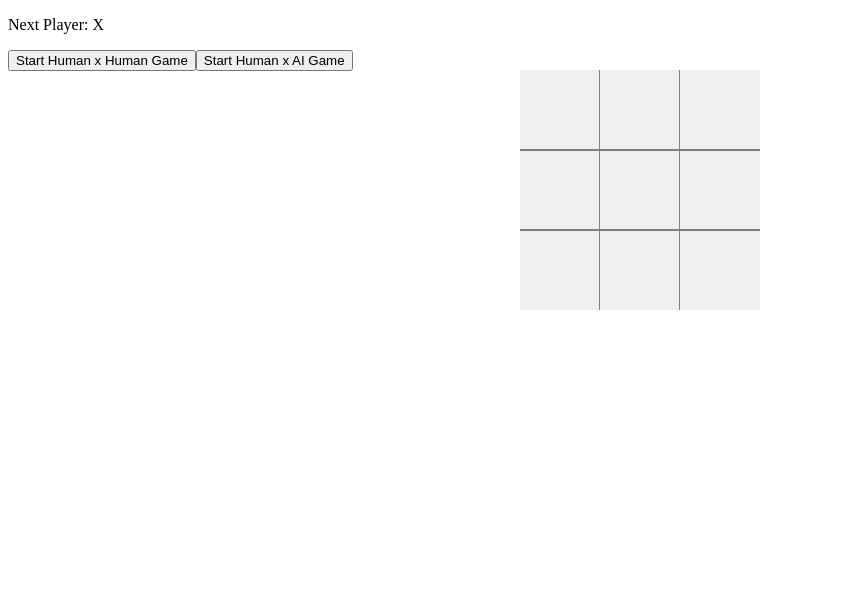
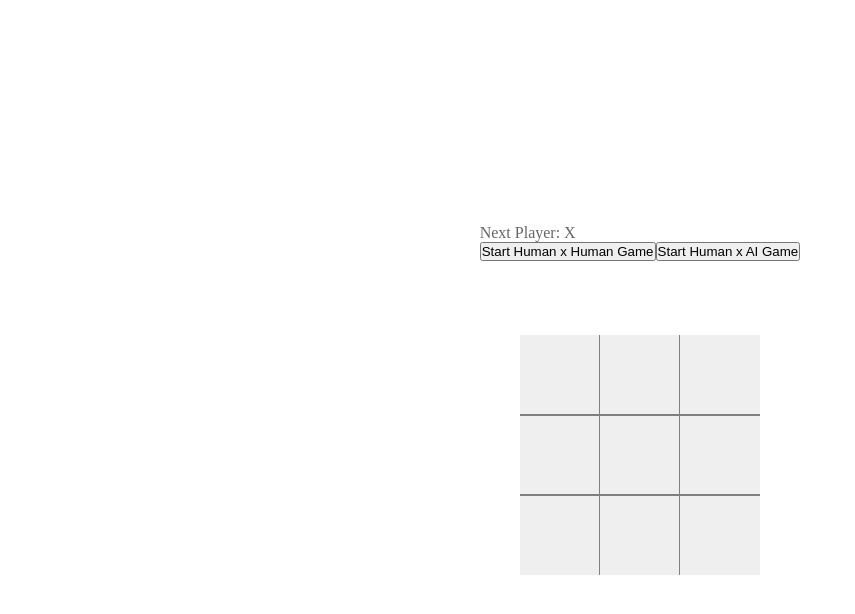
Before and after one commit to JulioLeonardo/javascript-react-tictactoe, a React (Create React App) app: page / in a window 1280 px wide. Shown: the top 614 px of the page, without its empty margins (0-855 px from the left). Built offline with nearby package versions, Linux system fonts and the light colour scheme.

Commit message:
style tweaks

```diff
--- a/src/App.js
+++ b/src/App.js
@@ -1,4 +1,5 @@
 import Game from "./components/Game";
+import "./assets/styles/global.css";
 
 const App = () => <Game />;
 
--- a/src/assets/styles/global.css
+++ b/src/assets/styles/global.css
@@ -8,6 +8,9 @@ html,
 body,
 #root {
   height: 100vh;
+  display: flex;
+  flex-direction: column;
+  justify-content: center;
 }
 
 #root {
--- a/src/components/Game/index.js
+++ b/src/components/Game/index.js
@@ -1,6 +1,7 @@
 import { useState } from "react";
 import calculateWinner from "../../utils/calculateWinner";
 import Board from "../Board";
+import "./styles.css";
 
 export default function Game() {
   const [boardHistory, setBoardHistory] = useState([Array(9).fill(null)]);
@@ -30,7 +31,7 @@ export default function Game() {
   const startHumanVsAIgame = () => {};
 
   return (
-    <>
+    <div className="game">
       <div className="display-and-controls">
         <p>
           {winner
@@ -47,6 +48,6 @@ export default function Game() {
         </button>
       </div>
       <Board squares={currentBoard} onClick={handleClickHuman} />
-    </>
+    </div>
   );
 }
--- /dev/null
+++ b/src/components/Game/styles.css
@@ -0,0 +1,9 @@
+.game {
+  height: 100vh;
+  max-height: 500px;
+  display: flex;
+  flex-direction: column;
+  align-items: center;
+  justify-content: space-evenly;
+  margin: 0 auto;
+}
```
